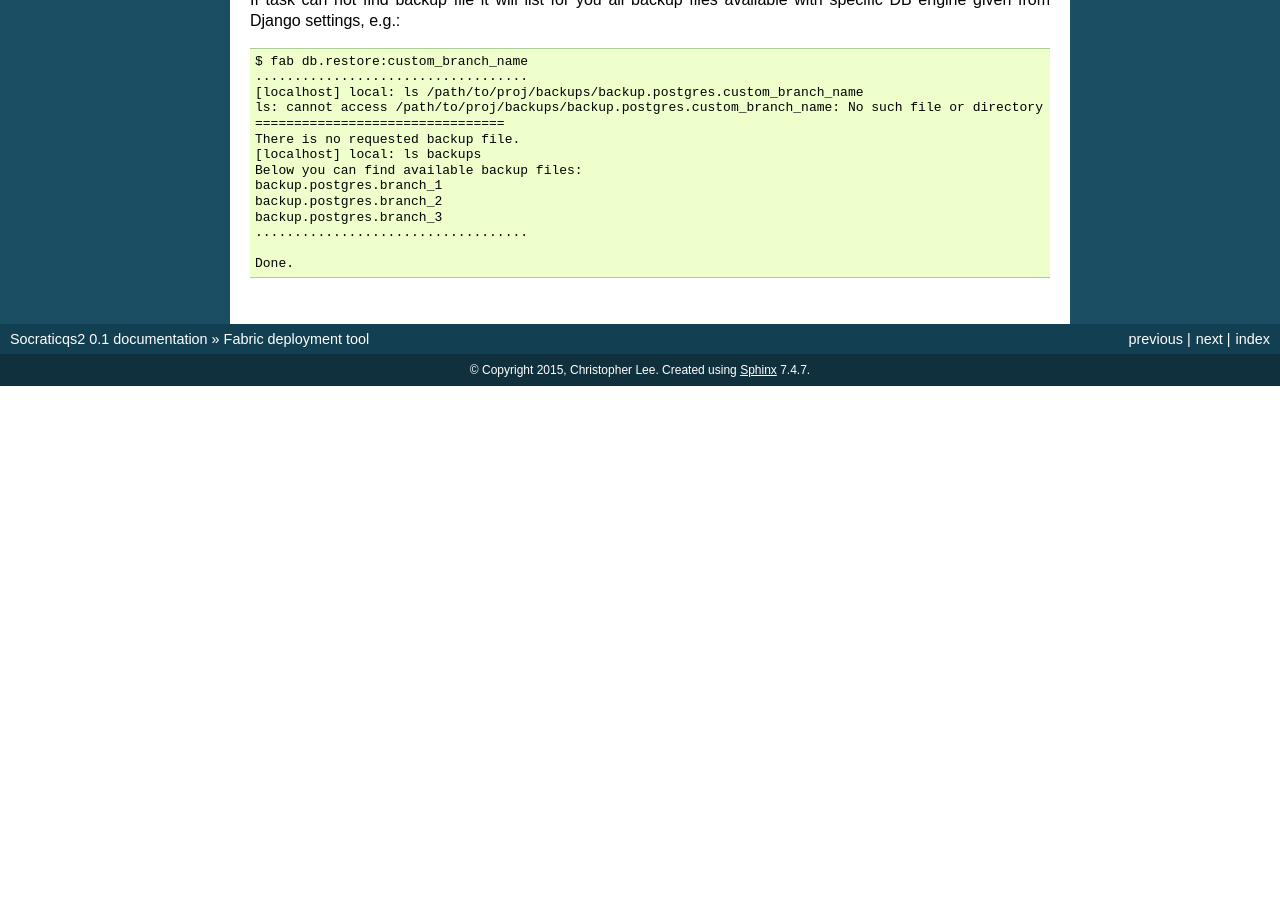
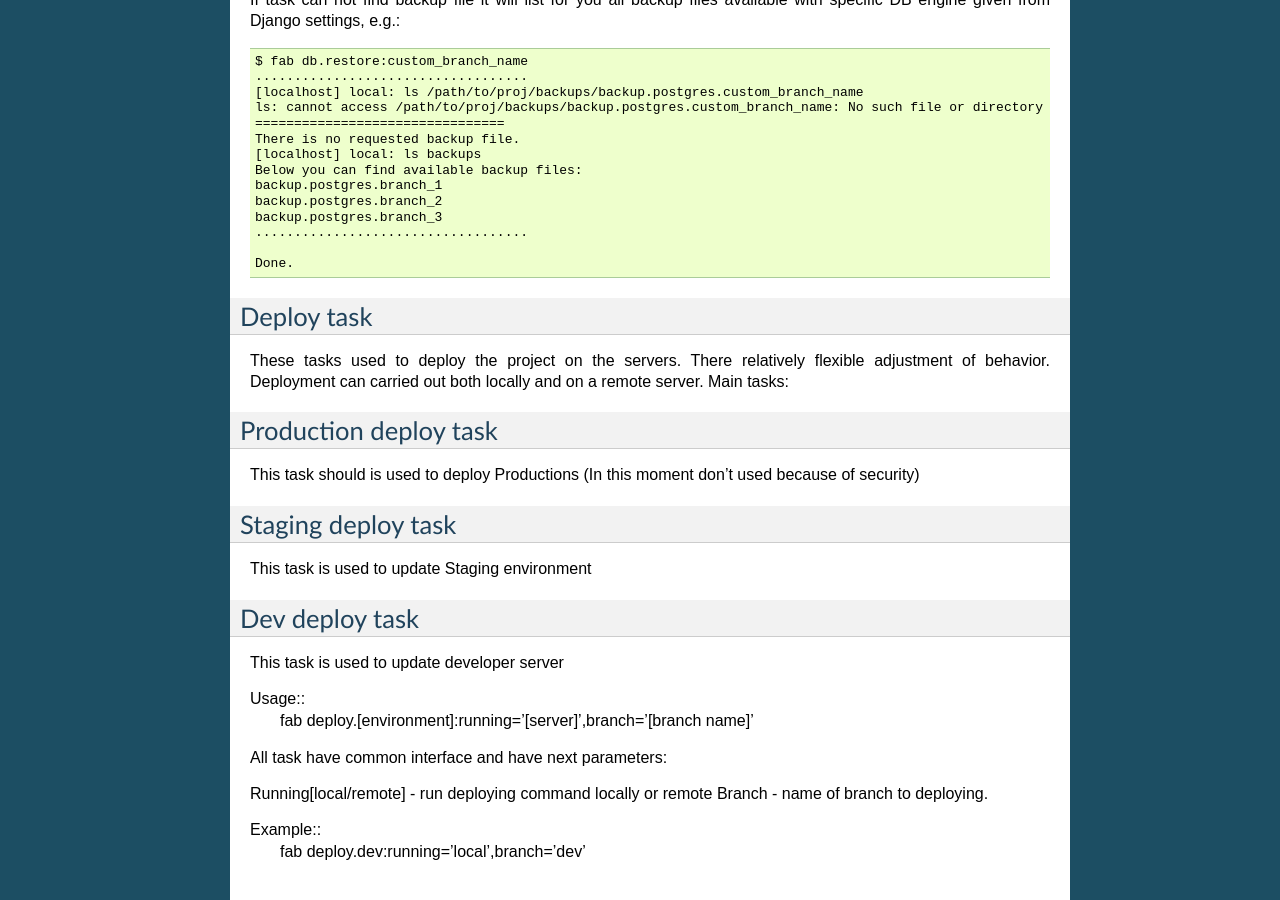
Before and after one commit to cjlee112/socraticqs2, a Sphinx documentation site: the page built from doc/fab.rst, in a window 1280 px wide and 900 px high, scrolled down 2011 px. Built offline with Sphinx 7.4.7, drawn with Linux system fonts in a browser that asks for light colours; pages that are not in the unit, such as notebooks, are missing from menus; before the commit the page ends 2397 px from its top, so only the background shows below that; some of the changed text lies outside the part shown.

Commit message:
Add Documentation, Add debug parameters.

```diff
--- a/doc/fab.rst
+++ b/doc/fab.rst
@@ -127,3 +127,40 @@ available with specific DB engine given from Django settings, e.g.::
     ...................................
 
     Done.
+
+
+Deploy task
+-----------
+
+These tasks used to deploy the project on the servers. There
+relatively flexible adjustment of behavior. Deployment can
+carried out both locally and on a remote server. Main tasks:
+
+Production deploy task
+----------------------
+
+This task should is used to deploy Productions (In this
+moment don't used because of security)
+
+Staging deploy task
+-------------------
+
+This task is used to update Staging environment
+
+Dev deploy task
+---------------
+
+This task is used to update developer server
+
+
+
+Usage::
+    fab deploy.[environment]:running='[server]',branch='[branch name]'
+
+All task have common interface and have next parameters:
+
+Running[local/remote] -  run deploying command locally or remote
+Branch - name of branch to deploying.
+
+Example::
+    fab deploy.dev:running='local',branch='dev'
```
Also changed, not shown: 1 other file.
